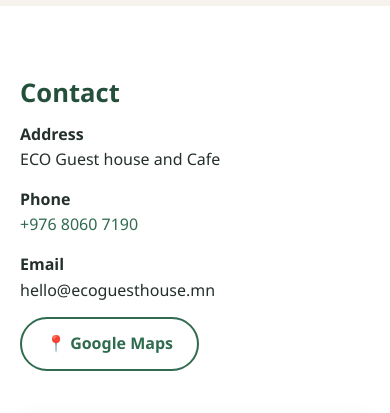
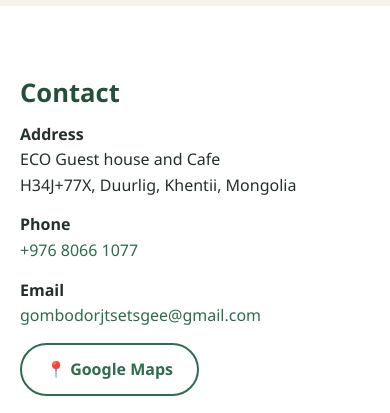
Before and after one commit to kimsaandev/eco-guesthouse, a website: page public/index.html in a window 390 px wide. Shown: the part 3120-3533 px from the top of the page. Drawn offline with Linux system fonts and the light colour scheme; no server answers; grey boxes are pictures that could not be loaded.

Commit message:
Update footer contact: owner email, phone, and map location (Duurlig, Khentii)
- Email -> gombodorjtsetsgee@gmail.com (mailto)
- Phone -> +976 8066 1077 (tel)
- Address + map -> H34J+77X, Duurlig, Khentii, Mongolia

Co-Authored-By: Claude Opus 4.8 (1M context) <noreply@anthropic.com>

```diff
--- a/public/index.html
+++ b/public/index.html
@@ -133,15 +133,15 @@
       <h2 data-i18n="contact_title">Холбоо барих</h2>
       <div class="contact-grid">
         <div>
-          <p><strong data-i18n="contact_addr">Хаяг</strong><br />ECO Guest house and Cafe</p>
-          <p><strong data-i18n="contact_phone">Утас</strong><br /><a href="tel:+97680607190">+976 8060 7190</a></p>
-          <p><strong data-i18n="contact_email">И-мэйл</strong><br />hello@ecoguesthouse.mn</p>
-          <p><a class="btn btn-outline" href="https://maps.app.goo.gl/Fbeei16eJxwsagoCA" target="_blank" rel="noopener">📍 Google Maps</a></p>
+          <p><strong data-i18n="contact_addr">Хаяг</strong><br />ECO Guest house and Cafe<br />H34J+77X, Duurlig, Khentii, Mongolia</p>
+          <p><strong data-i18n="contact_phone">Утас</strong><br /><a href="tel:+97680661077">+976 8066 1077</a></p>
+          <p><strong data-i18n="contact_email">И-мэйл</strong><br /><a href="mailto:gombodorjtsetsgee@gmail.com">gombodorjtsetsgee@gmail.com</a></p>
+          <p><a class="btn btn-outline" href="https://www.google.com/maps/search/?api=1&amp;query=H34J%2B77X%20Duurlig%2C%20Khentii%2C%20Mongolia" target="_blank" rel="noopener">📍 Google Maps</a></p>
         </div>
         <div class="map-embed">
           <iframe
             title="map"
-            src="https://maps.google.com/maps?q=ECO%20Guest%20house%20and%20Cafe&output=embed"
+            src="https://maps.google.com/maps?q=H34J%2B77X%20Duurlig%2C%20Khentii%2C%20Mongolia&amp;output=embed"
             loading="lazy"></iframe>
         </div>
       </div>
```
